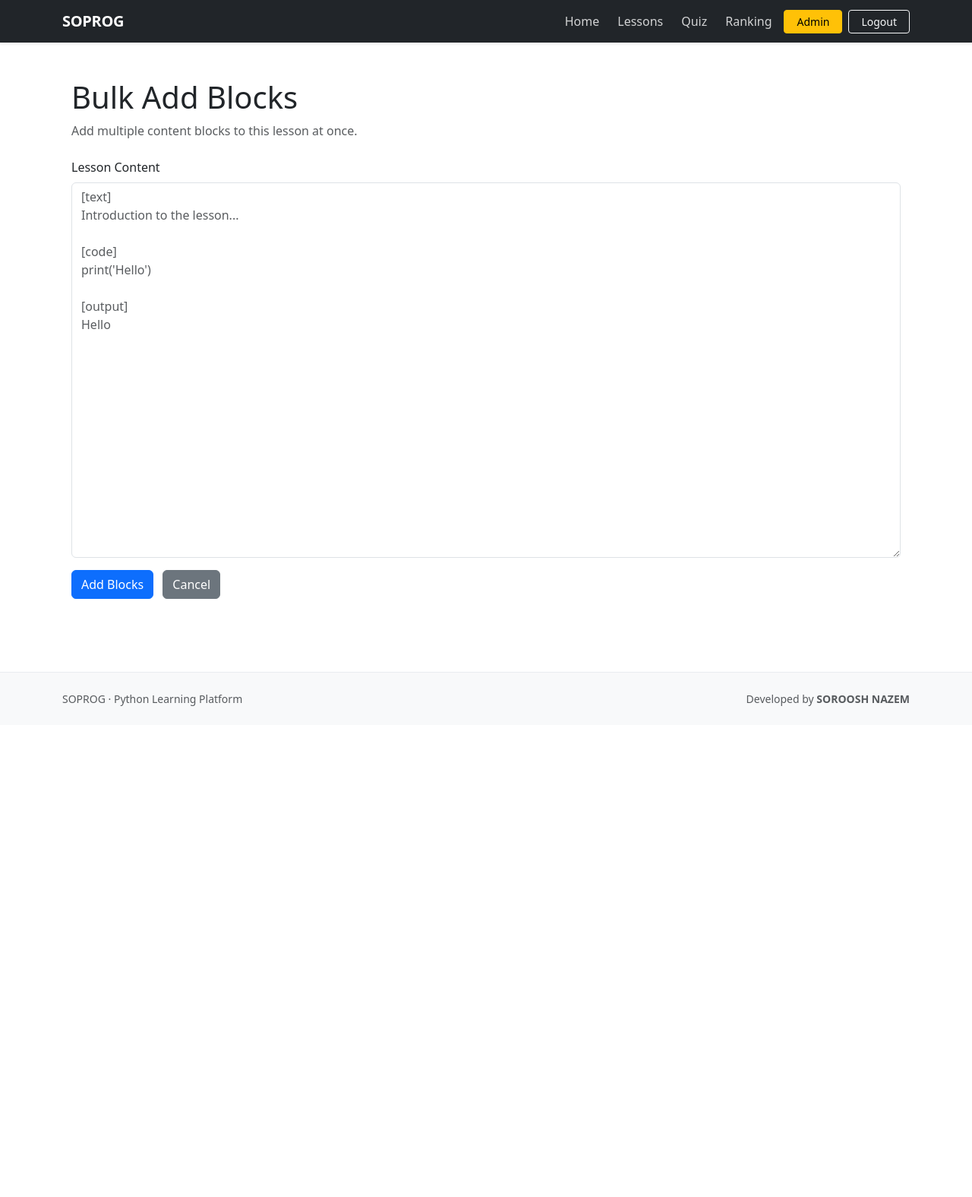
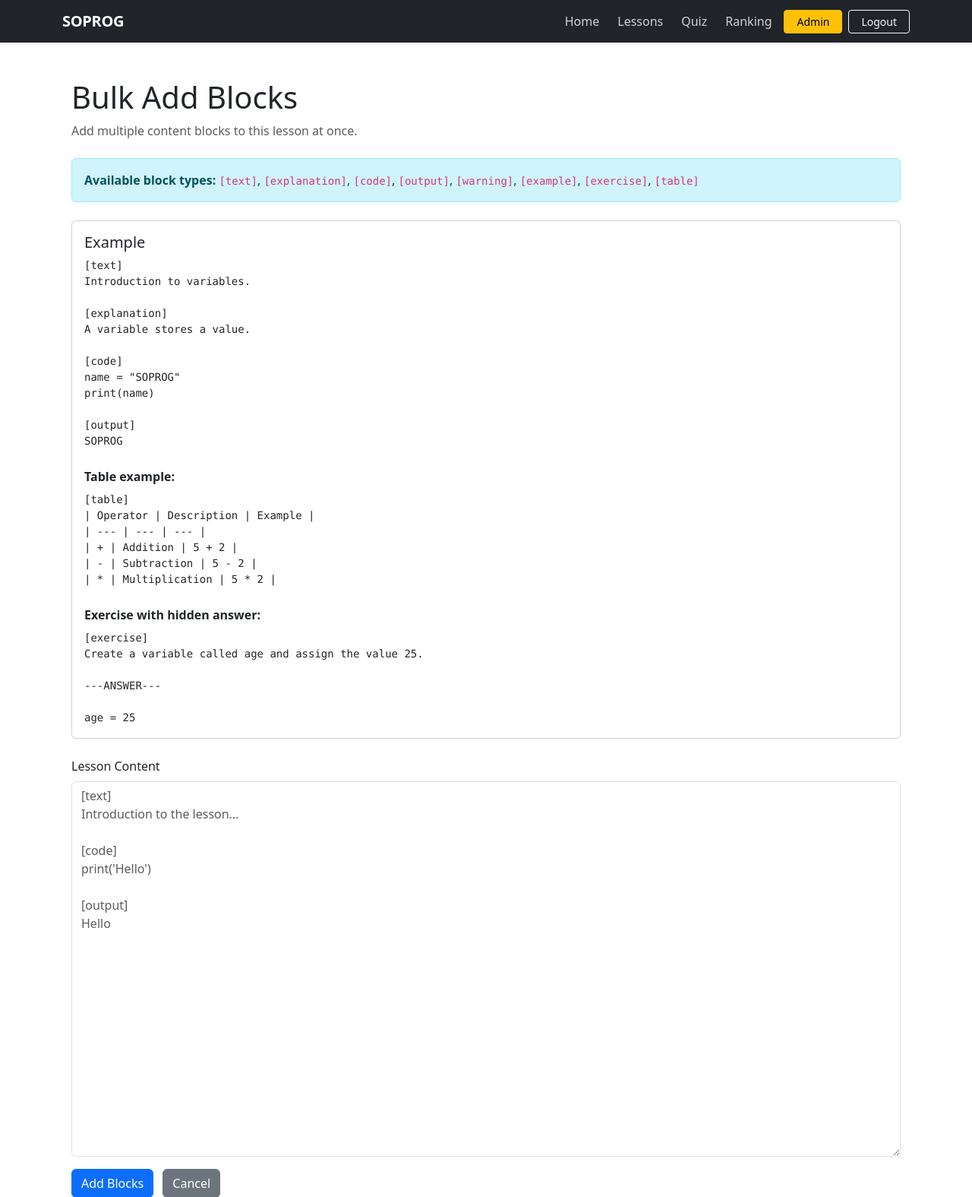
Before and after one commit to sorooshnazem/python-quiz-flask, a Flask app: page /admin/lessons/1/blocks/bulk-add in a window 1280 px wide. Shown: the top 1575 px of the page at 76% size. Before the commit the page ends 929 px from the top, so only its background shows below. Run offline with Flask 3, Linux system fonts and the light colour scheme; the visitor is signed in with stand-in values (Sample User, id 1); data comes from the database, SQL or seed files in the repository.

Commit message:
Improve bulk add lesson guidance

```diff
--- a/templates/admin_bulk_add_lesson_blocks.html
+++ b/templates/admin_bulk_add_lesson_blocks.html
@@ -23,6 +23,68 @@ Bulk Add Lesson Blocks
         </div>
 
     {% endif %}
+
+    <div class="alert alert-info mb-4">
+
+        <strong>Available block types:</strong>
+
+        <code>[text]</code>,
+        <code>[explanation]</code>,
+        <code>[code]</code>,
+        <code>[output]</code>,
+        <code>[warning]</code>,
+        <code>[example]</code>,
+        <code>[exercise]</code>,
+        <code>[table]</code>
+
+    </div>
+
+    <div class="card mb-4">
+
+        <div class="card-body">
+
+            <h5 class="card-title">
+                Example
+            </h5>
+
+            <pre class="mb-0">[text]
+Introduction to variables.
+
+[explanation]
+A variable stores a value.
+
+[code]
+name = "SOPROG"
+print(name)
+
+[output]
+SOPROG</pre>
+
+            <p class="mt-4 mb-2">
+                <strong>Table example:</strong>
+            </p>
+
+            <pre class="mb-0">[table]
+| Operator | Description | Example |
+| --- | --- | --- |
+| + | Addition | 5 + 2 |
+| - | Subtraction | 5 - 2 |
+| * | Multiplication | 5 * 2 |</pre>
+
+            <p class="mt-4 mb-2">
+                <strong>Exercise with hidden answer:</strong>
+            </p>
+
+            <pre class="mb-0">[exercise]
+Create a variable called age and assign the value 25.
+
+---ANSWER---
+
+age = 25</pre>
+
+        </div>
+
+    </div>
 
     <form method="POST">
 
```
